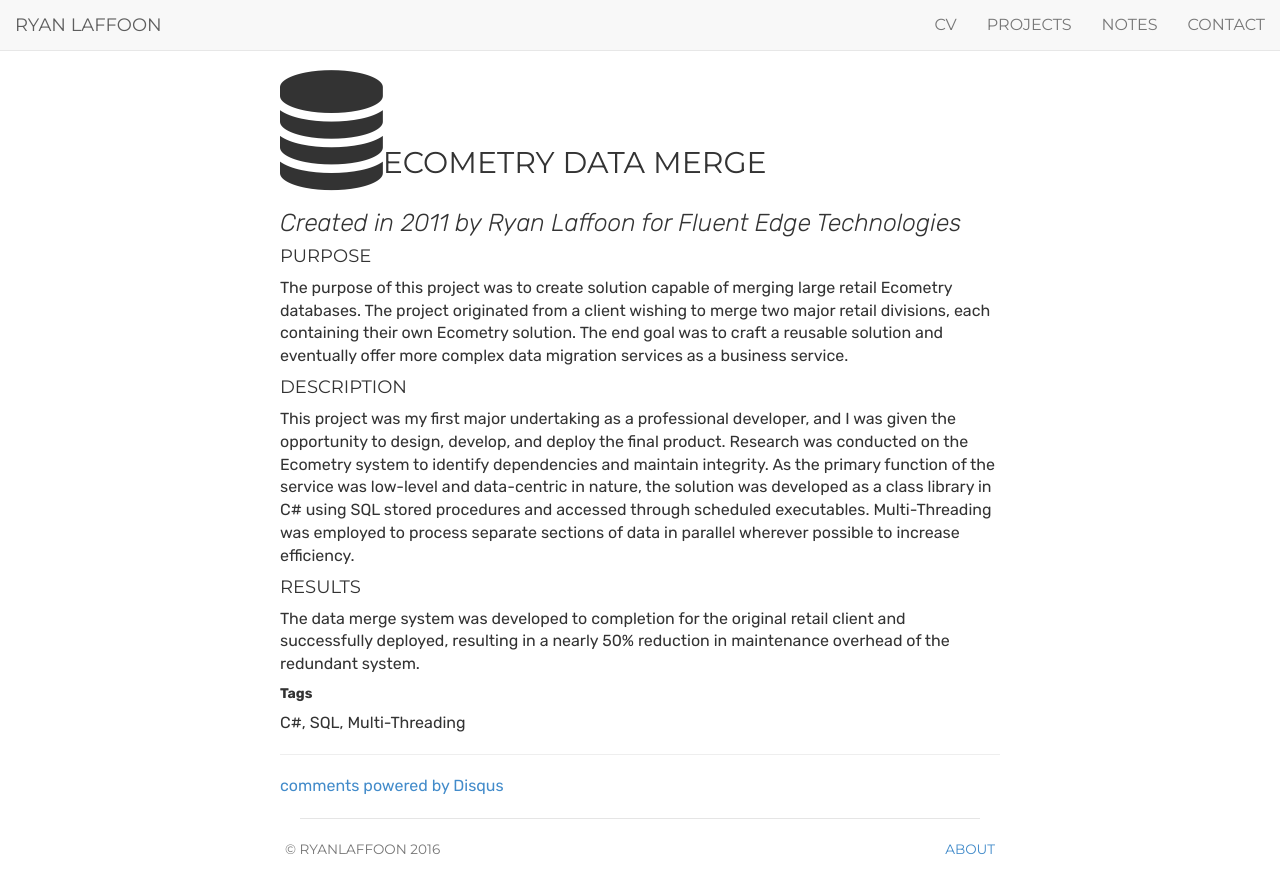
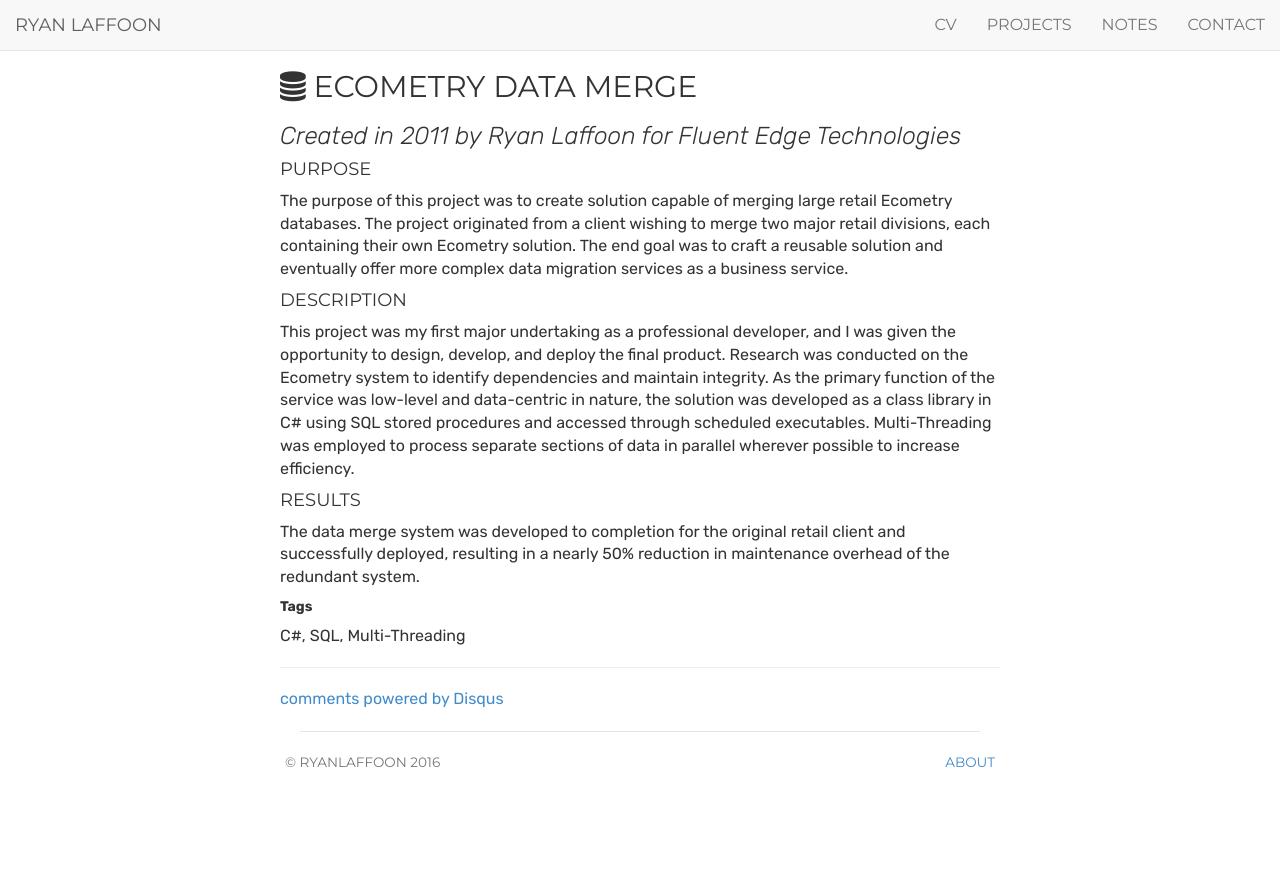
Before and after one commit to ryanlaffoon/ryanlaffoon.github.io, a Jekyll site: the page built from _projects/Ecometry-Data-Merge.md, in a window 1280 px wide and 931 px high. Shown: the top 893 px of the window. Built offline with Jekyll 4.4.1, drawn with Linux system fonts in a browser that asks for light colours; comment, search, counter and statistics services are not loaded.

Commit message:
Update project.html

```diff
--- a/_layouts/project.html
+++ b/_layouts/project.html
@@ -7,7 +7,7 @@
 
 <div class="projects">
     <div class="project single">
-        <span><h2 class="title"><i class="{{ project.icon }} fa-4x"></i>{{ project.name }}</h2></span>
+        <span><h2 class="title"><i class="{{ project.icon }}"></i> {{ project.name }}</h2></span>
         <h3 class="credit">
             Created in {{ project.year }} {% if project.author %} by {{ project.author }} {% endif %} {% if project.owner %} for {{ project.owner }} {% endif %}
         </h3>
```
